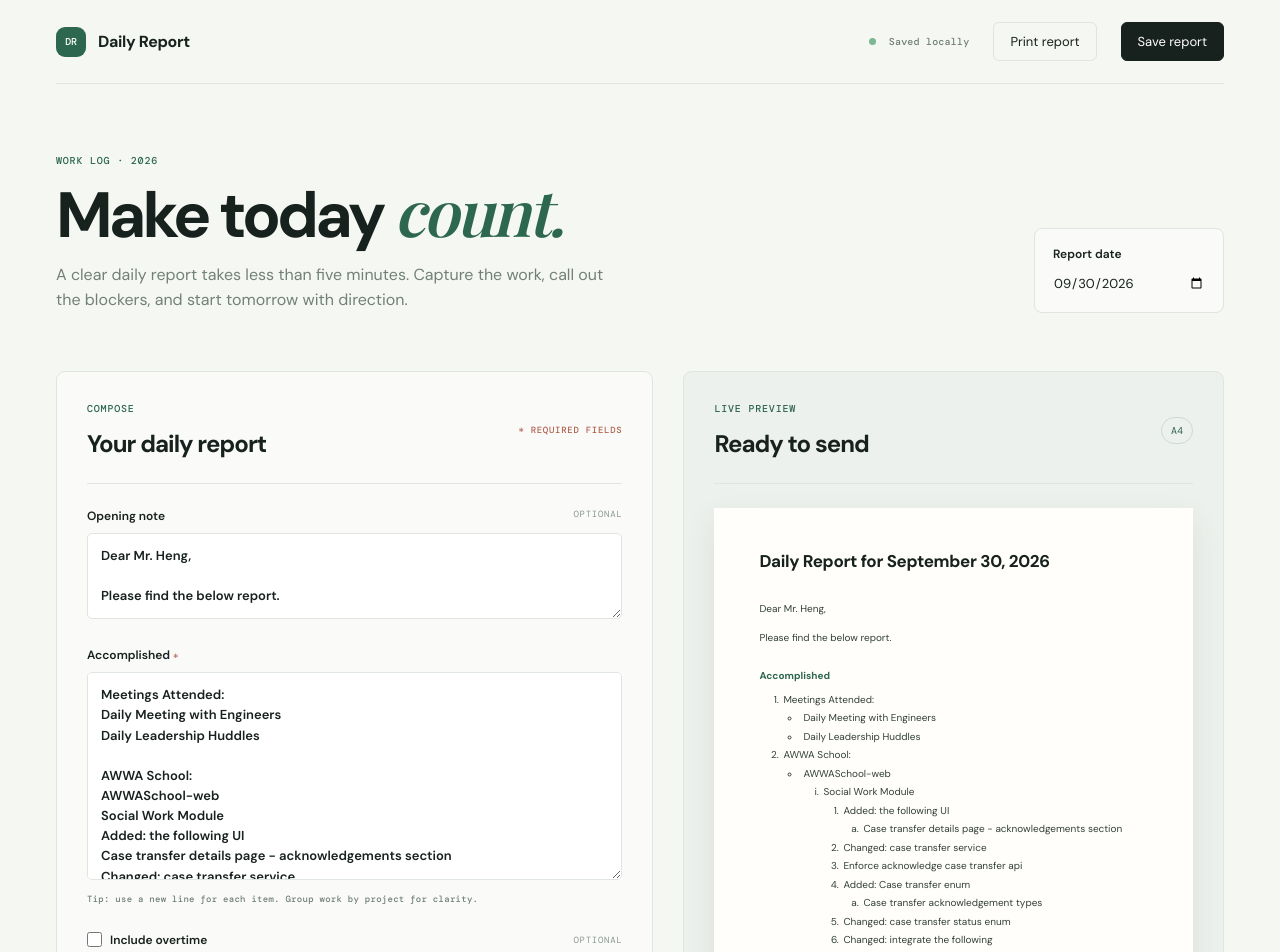
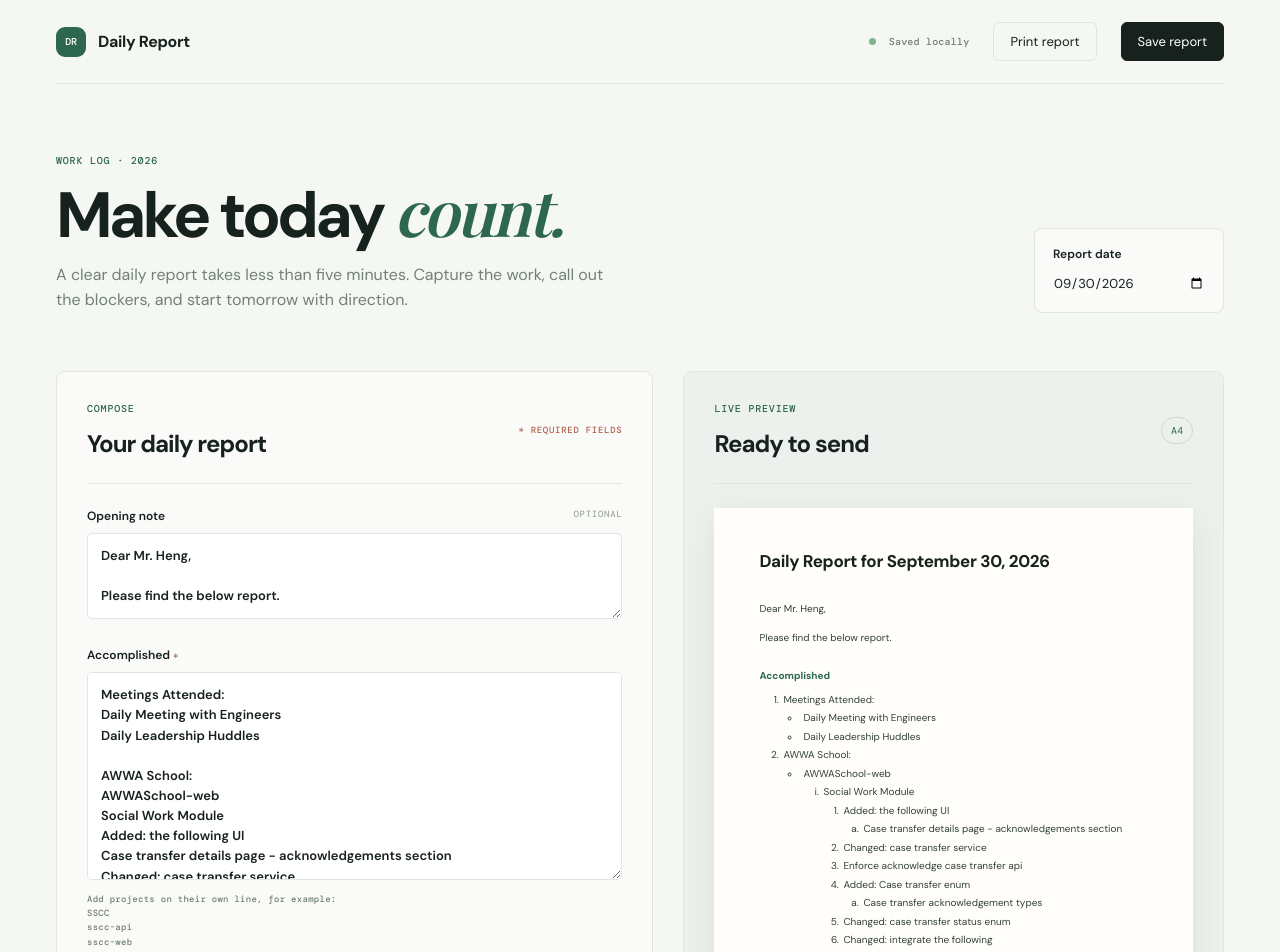
Before and after one commit to joserodny/daily-report, a Next.js app: page / in a window 1280 px wide. Shown: the top 952 px of the page. Built offline with nearby package versions, Linux system fonts and the light colour scheme; a web font is replaced by a local one.

Commit message:
feat: support grouped activity projects

```diff
--- a/app/page.tsx
+++ b/app/page.tsx
@@ -93,7 +93,7 @@ export default function Home() {
         <section className="editor-panel">
           <div className="panel-heading"><div><p className="eyebrow">COMPOSE</p><h2>Your daily report</h2></div><span className="required">* Required fields</span></div>
           <label>Opening note<span className="optional">Optional</span><textarea value={report.greeting} onChange={(event) => update("greeting", event.target.value)} rows={3} /></label>
-          <label>Accomplished <span className="required">*</span><textarea value={report.accomplishments} onChange={(event) => update("accomplishments", event.target.value)} rows={9} placeholder="List meetings, completed tasks, and meaningful progress..." /><small>Tip: use a new line for each item. Group work by project for clarity.</small></label>
+          <label>Accomplished <span className="required">*</span><textarea value={report.accomplishments} onChange={(event) => update("accomplishments", event.target.value)} rows={9} placeholder="List meetings, projects, and completed tasks..." /><small>Add projects on their own line, for example:<br />SSCC<br />sscc-api<br />sscc-web</small></label>
           <div className="section-label overtime-toggle"><label className="checkbox-label"><input type="checkbox" checked={report.overtimeEnabled} onChange={(event) => update("overtimeEnabled", event.target.checked)} /> <span>Include overtime</span></label><span className="optional">Optional</span></div>
           {report.overtimeEnabled ? <div className="overtime-grid"><label>Time range<input type="text" value={report.overtimeTime} onChange={(event) => update("overtimeTime", event.target.value)} placeholder="6:00pm - 9:00pm" /></label><label>Work completed<textarea value={report.overtime} onChange={(event) => update("overtime", event.target.value)} rows={3} placeholder="Leave blank if none" /></label></div> : <p className="disabled-note">Overtime is hidden from the report.</p>}
           <label>Blockers <span className="required">*</span><textarea value={report.blockers} onChange={(event) => update("blockers", event.target.value)} rows={6} placeholder="None. Or include category, solution, expected date, and status." /><small>Keep unresolved blockers here until the day they are resolved. Categorize as Internal or External.</small></label>
@@ -173,7 +173,7 @@ function buildReportNodes(title: string, value: string) {
   const stack: ReportNode[] = [];
   let meetingsMode = title === "Accomplished";
   rows.forEach((text) => {
-    if (text === "AWWA School:") meetingsMode = false;
+    if (isProjectRoot(text) || text === "AWWA School") meetingsMode = false;
     const level = meetingsMode && text !== "Meetings Attended:" ? 1 : reportLevel(text, title, stack.at(-1)?.text);
     const node: ReportNode = { text, level, children: [] };
     while (stack.length && stack.at(-1)!.level >= level) stack.pop();
@@ -228,6 +228,9 @@ function toRoman(value: number) {
 
 function reportLevel(text: string, title: string, parent?: string) {
   const isOvertime = title.startsWith("Accomplished - OT");
+  if (text === "AWWA School") return 0;
+  if (isProjectRoot(text)) return 0;
+  if (isSubProject(text)) return 1;
   const project = text === "AWWASchool-web" || text === "AWWASchool-api";
   const module = text === "Social Work Module";
   const action = /^(Added|Changed|Enforce|Set|Include):?\b/i.test(text) || text === "Database:";
@@ -236,6 +239,7 @@ function reportLevel(text: string, title: string, parent?: string) {
   if (isOvertime) {
     if (text === "AWWA School") return 0;
     if (project) return 1;
+    if (isActionLine(text) && parent && isSubProject(parent)) return 2;
     if (action) return 2;
     return 3;
   }
@@ -243,9 +247,22 @@ function reportLevel(text: string, title: string, parent?: string) {
   if (project) return 1;
   if (module) return 2;
   if (text.startsWith("Added: route config")) return 2;
+  if (isActionLine(text) && parent && isSubProject(parent)) return 2;
   if (action) return 3;
   if (parent === "Meetings Attended:") return 1;
   return 4;
+}
+
+function isActionLine(text: string) {
+  return /^(Added|Changed|Enforce|Set|Include):?\b/i.test(text) || text === "Database:";
+}
+
+function isSubProject(text: string) {
+  return /-(api|web)$/i.test(text);
+}
+
+function isProjectRoot(text: string) {
+  return text !== "Meetings Attended:" && text !== "Database:" && (text === "AWWA School:" || /^[A-Z0-9][A-Z0-9 &_-]*$/.test(text) || (text.endsWith(":") && !isActionLine(text)));
 }
 
 function renderReportNodes(nodes: ReportNode[], parentLevel: number, isOvertime: boolean): string {
```
